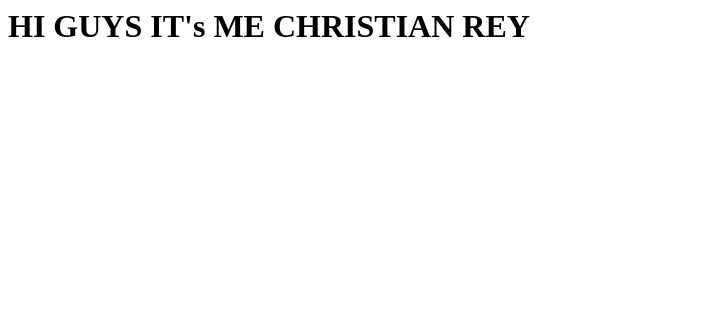
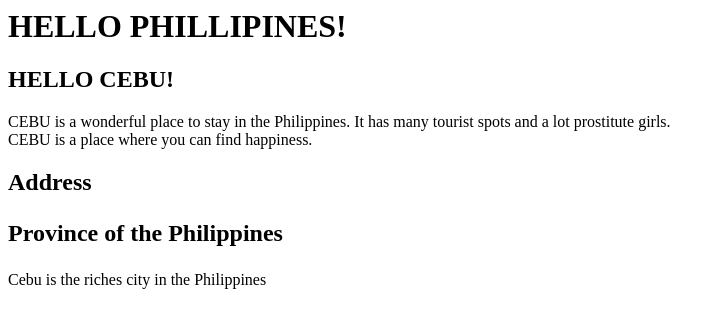
Before and after one commit to chanrey123/CapoyP, a PHP site: page / in a window 1280 px wide. Shown: the top 328 px of the page, without its empty margins (0-725 px from the left). Run offline with PHP 8.4, Linux system fonts and the light colour scheme.

Commit message:
Update index.php

```diff
--- a/index.php
+++ b/index.php
@@ -1,7 +1,21 @@
 <DOCTYPE html>
-<head><title>HELLO WORLD!</title></head>
+<head><title>HERUKO LOVER</title></head>
 <body>
-<h1>HI GUYS IT's ME CHRISTIAN REY</h1>
+<h1>HELLO PHILLIPINES!</h1>
+<main>
+<article>
+<h2>HELLO CEBU!</h2>
+<p>CEBU is a wonderful place to stay in the Philippines. It has many tourist spots and a lot prostitute girls.
+<br>CEBU is a place where you can find happiness.</br></p>
+</article>
+
+<h2>Address<h2>
+<p>Province of the Philippines</p>
+</main>
+
+<footer>
+  <p>Cebu is the riches city in the Philippines</p>
+
 </head>
 </body>
 </html>
```
